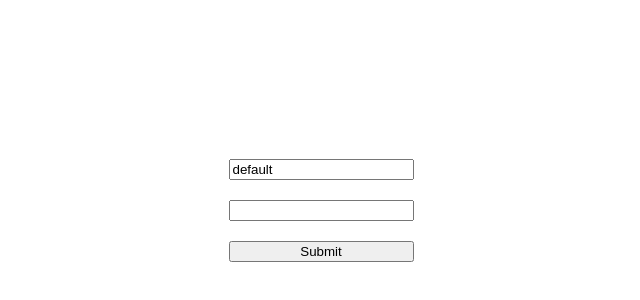
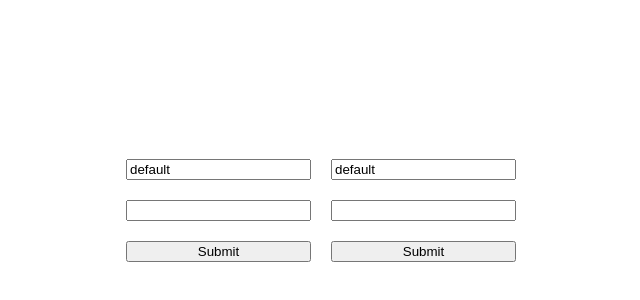
Before and after one commit to anthonysavchenko/try-react-hook-form, a React (Create React App) app: page / in a window 1280 px wide. Shown: the part 220-520 px from the top of the page, without its empty margins (319-959 px from the left). Built offline with nearby package versions, Linux system fonts and the light colour scheme.

Commit message:
No Form example

```diff
--- a/src/App.css
+++ b/src/App.css
@@ -6,12 +6,12 @@
   padding: 30px;
 }
 
-.form {
+.form, .noForm {
   display: flex;
   flex-direction: column;
   max-width: 250px;
 }
 
-.form > * {
+.form > *, .noForm > * {
   margin: 10px;
 }
--- a/src/App.js
+++ b/src/App.js
@@ -1,20 +1,14 @@
-import { useForm } from 'react-hook-form';
+import React from 'react';
+import ButtonNoForm from './components/buttonNoForm';
+import SimpleForm from './components/simpleForm';
 import './App.css';
 
+
 function App() {
-  const {register, handleSubmit, watch, formState: {errors}} = useForm();
-  const onSubmit = data => console.log(data);
-
-  console.log(watch("example"));
-
   return (
     <div className="App">
-      <form className="form" onSubmit={handleSubmit(onSubmit)}>
-        <input defaultValue={"default"} {...register("example")} />
-        <input {...register("exampleRequired", {required: true})} />
-        {errors.exampleRequired && <span>This field is required</span>}
-        <input type="submit"/>
-      </form>
+      <SimpleForm />
+      <ButtonNoForm />
     </div>
   );
 }
--- /dev/null
+++ b/src/components/buttonNoForm.js
@@ -0,0 +1,15 @@
+import { useForm } from 'react-hook-form';
+
+export default function ButtonNoForm() {
+  const {register, handleSubmit, formState: {errors}} = useForm();
+  const onSubmit = data => console.log(data);
+
+  return (
+    <div className="noForm">
+      <input defaultValue={"default"} {...register("example")} />
+      <input {...register("exampleRequired", {required: true})} />
+      {errors.exampleRequired && <span>This field is required</span>}
+      <button onClick={handleSubmit(onSubmit)}>Submit</button>
+    </div>
+  );
+}
--- /dev/null
+++ b/src/components/simpleForm.js
@@ -0,0 +1,15 @@
+import { useForm } from 'react-hook-form';
+
+export default function SimpleForm() {
+  const {register, handleSubmit, formState: {errors}} = useForm();
+  const onSubmit = data => console.log(data);
+
+  return (
+    <form className="form">
+      <input defaultValue={"default"} {...register("example")} />
+      <input {...register("exampleRequired", {required: true})} />
+      {errors.exampleRequired && <span>This field is required</span>}
+      <input type="submit" value="Submit" onClick={handleSubmit(onSubmit)} />
+    </form>
+  );
+}
```
Also changed, not shown: 1 other file (tests, documents, lock files or other folders).
